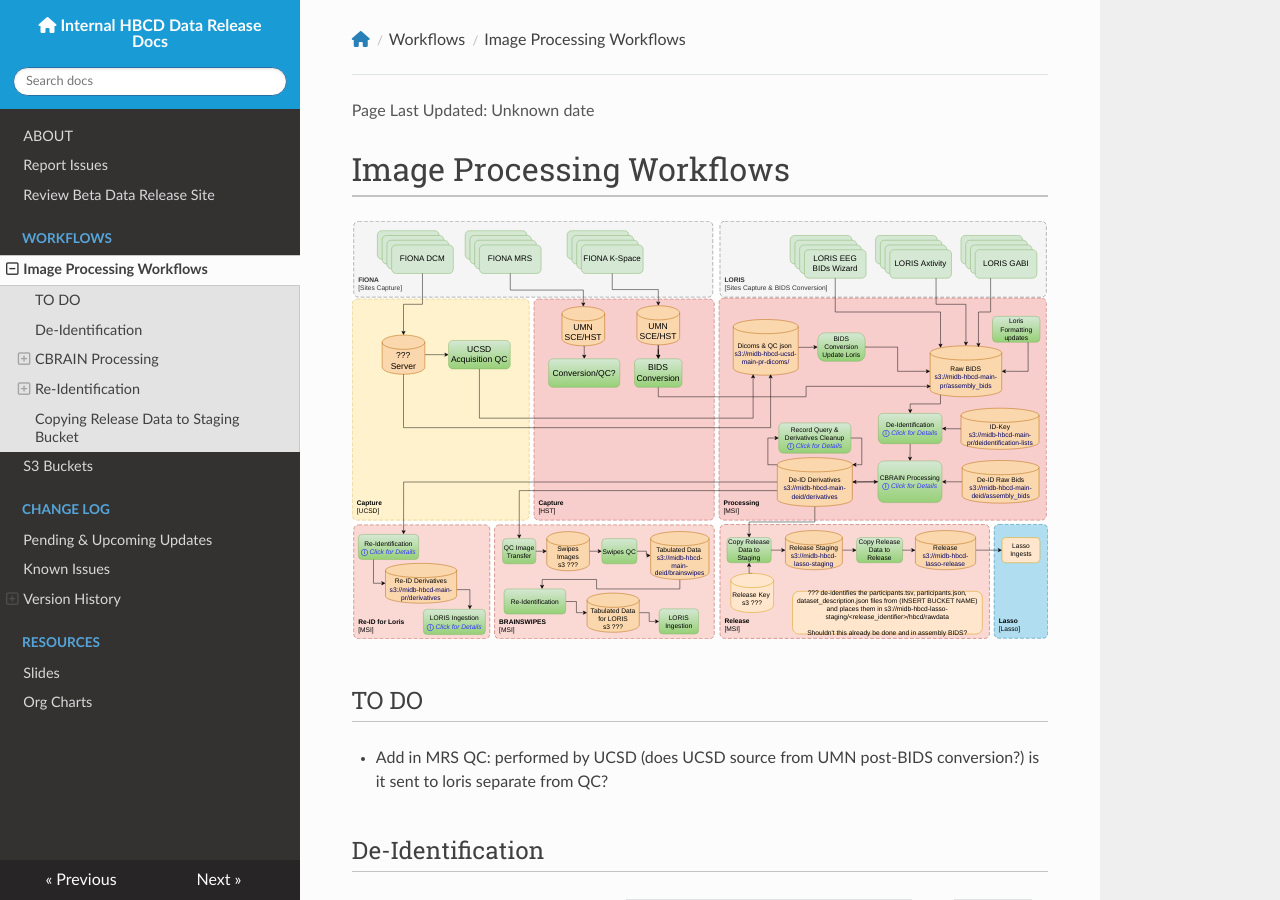
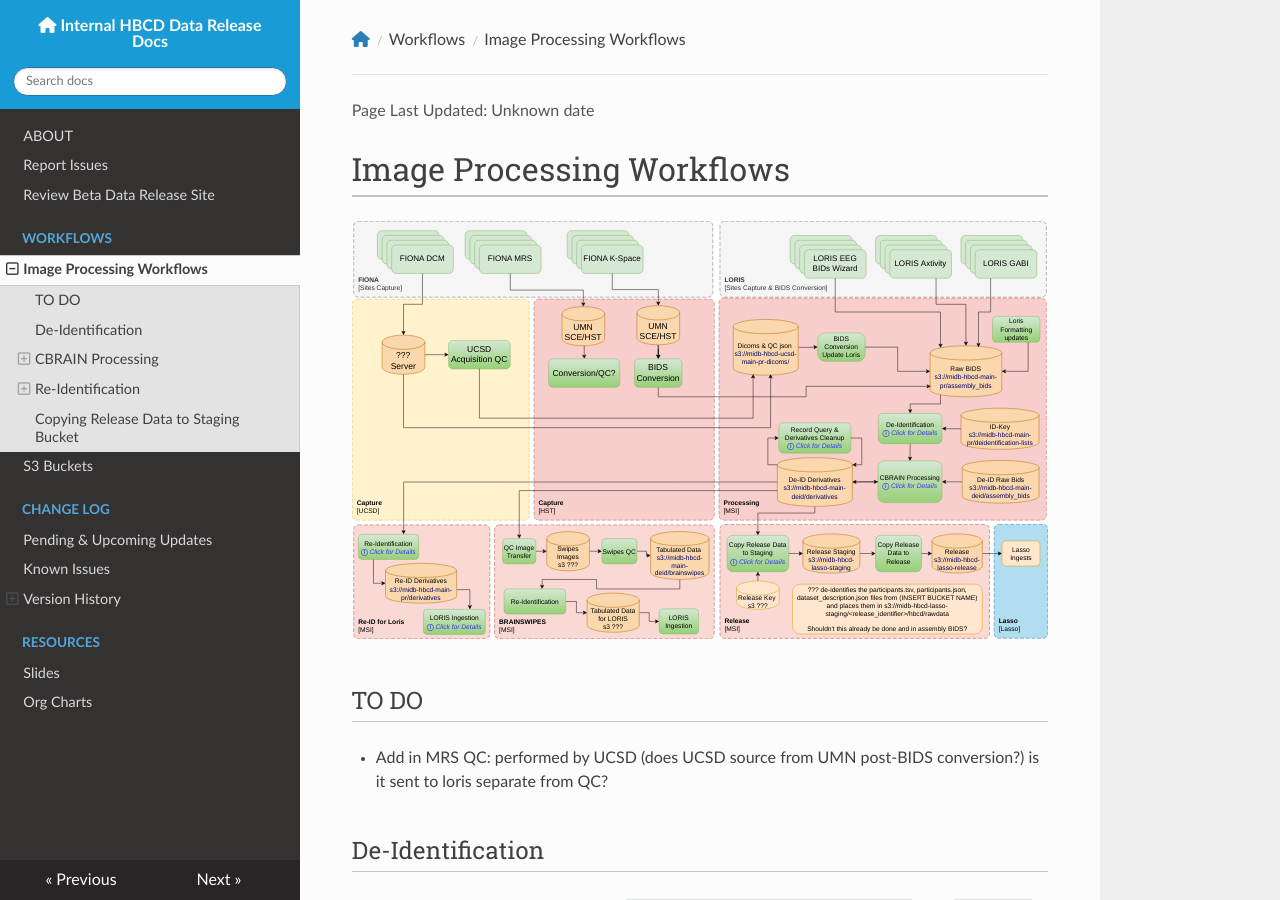
Before and after one commit to DCAN-Labs/hbcd-docs-internal, an MkDocs documentation site: the page built from docs/workflows/imageprocworkflows.md, in a window 1280 px wide and 900 px high. Built offline with MkDocs 1.6.1, drawn with Linux system fonts in a browser that asks for light colours; nearby versions of some CDN libraries.

Commit message:
update WF

```diff
--- a/docs/workflows/imageprocworkflows.md
+++ b/docs/workflows/imageprocworkflows.md
@@ -1,6 +1,6 @@
 # Image Processing Workflows
 
-<object type="image/svg+xml" data="../WFnew.svg" width="100%"></object>
+<object type="image/svg+xml" data="../WF.svg" width="100%"></object>
 
 ## TO DO
 - Add in MRS QC: performed by UCSD (does UCSD source from UMN post-BIDS conversion?) is it sent to loris separate from QC?
```
Also changed, not shown: docs/workflows/WF.svg (added).
